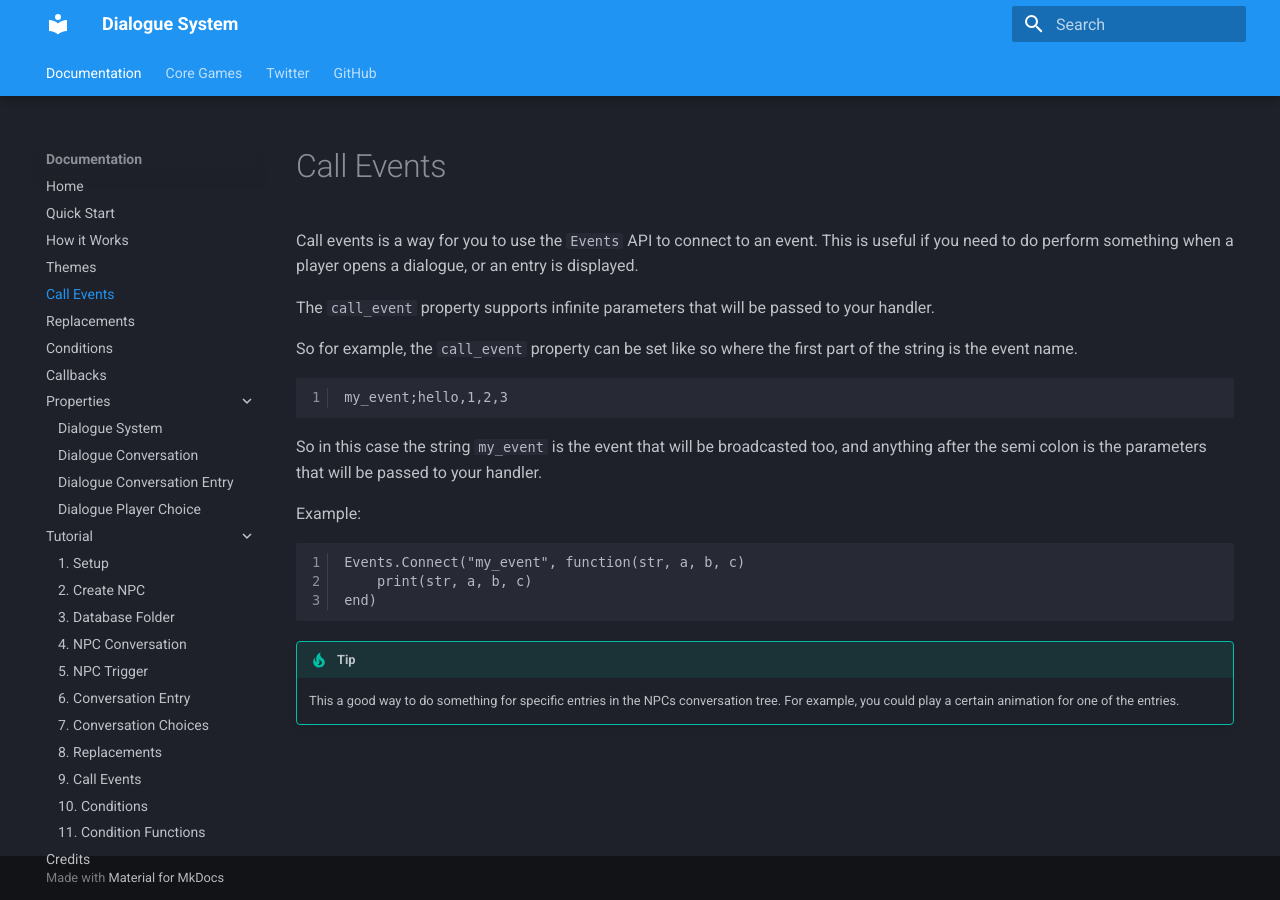
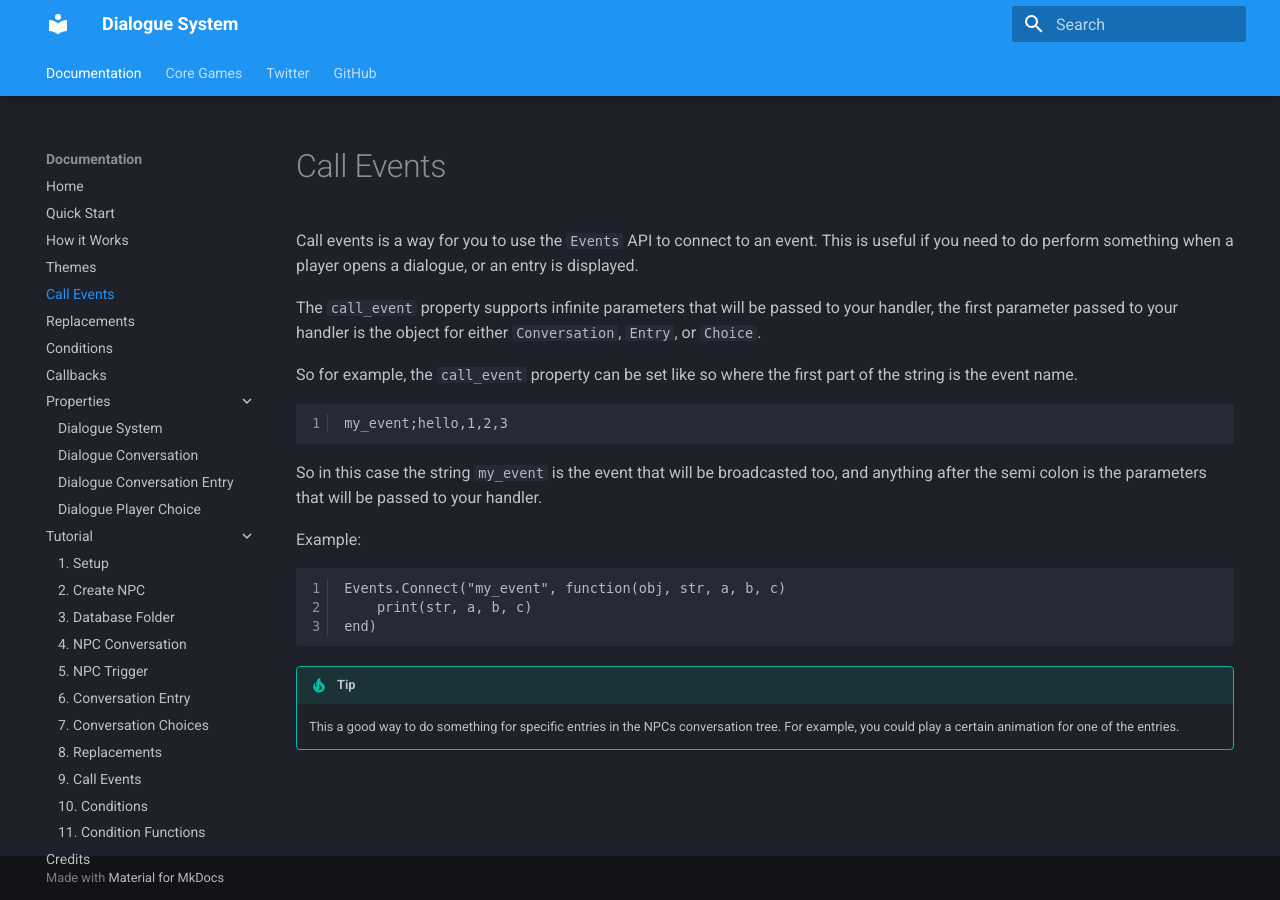
Before and after one commit to CommanderFoo/Core-Dialogue-System-Docs, an MkDocs documentation site: the page built from docs/call-events.md, in a window 1280 px wide. Built offline with MkDocs 1.6.1 and Material for MkDocs 9.7.7, drawn with Linux system fonts in a browser that asks for light colours; some web fonts are replaced.

Commit message:
First param

````diff
--- a/docs/call-events.md
+++ b/docs/call-events.md
@@ -2,7 +2,7 @@
 
 Call events is a way for you to use the `Events` API to connect to an event.  This is useful if you need to do perform something when a player opens a dialogue, or an entry is displayed.
 
-The `call_event` property supports infinite parameters that will be passed to your handler.
+The `call_event` property supports infinite parameters that will be passed to your handler, the first parameter passed to your handler is the object for either `Conversation`, `Entry`, or `Choice`.
 
 So for example, the `call_event` property can be set like so where the first part of the string is the event name.
 
@@ -15,7 +15,7 @@ So in this case the string `my_event` is the event that will be broadcasted too,
 Example:
 
 ```
-Events.Connect("my_event", function(str, a, b, c)
+Events.Connect("my_event", function(obj, str, a, b, c)
 	print(str, a, b, c)
 end)
 ```
````
